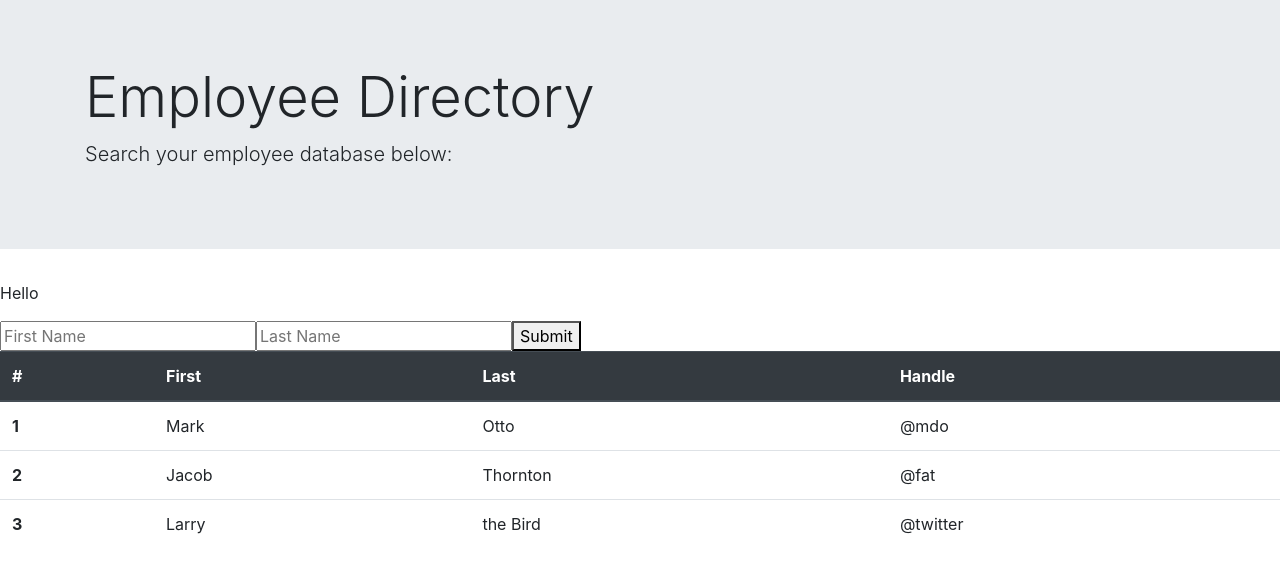
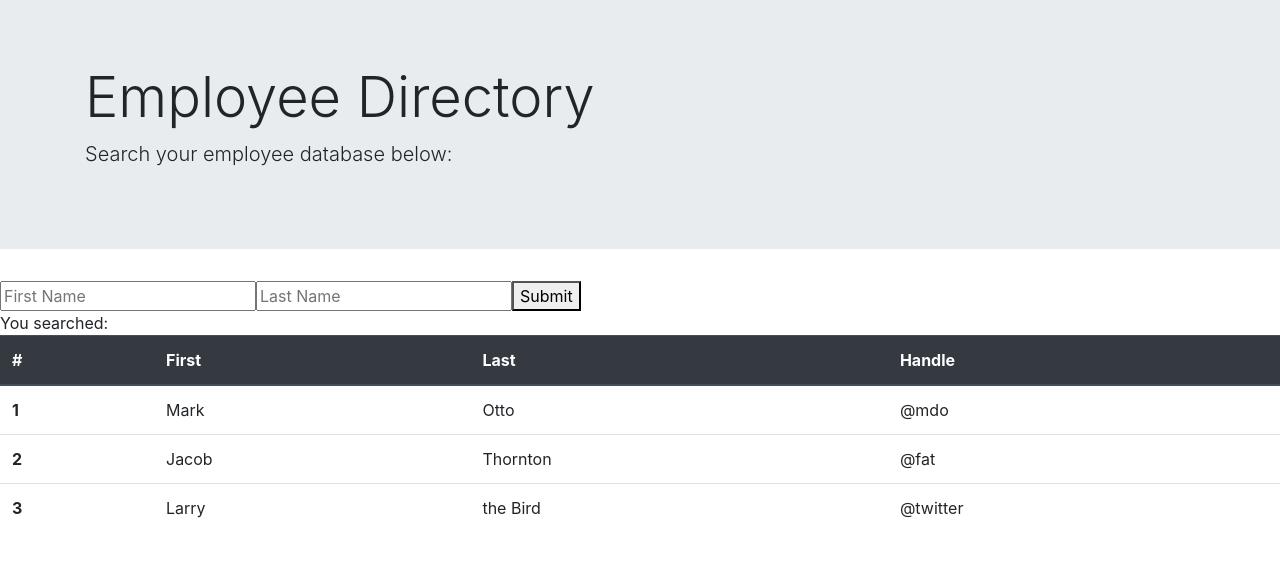
Before and after one commit to Jermayy/EmployeeDirectory, a React (Create React App) app: page / in a window 1280 px wide. Shown: the top 572 px of the page. Built offline with nearby package versions, Linux system fonts and the light colour scheme.

Commit message:
Moved Table to own component file

```diff
--- a/src/components/RenderBootstrap.js
+++ b/src/components/RenderBootstrap.js
@@ -1,6 +1,6 @@
 import React from "react";
 import SearchBar from './SearchBar'
-
+import Table from './Table'
 
 function RenderBootstrap() {
 
@@ -15,37 +15,8 @@ function RenderBootstrap() {
 </div>
 
 <SearchBar/>
+<Table/>
 
-<table class="table">
-  <thead class="thead-dark">
-    <tr>
-      <th scope="col">#</th>
-      <th scope="col">First</th>
-      <th scope="col">Last</th>
-      <th scope="col">Handle</th>
-    </tr>
-  </thead>
-  <tbody>
-    <tr>
-      <th scope="row">1</th>
-      <td>Mark</td>
-      <td>Otto</td>
-      <td>@mdo</td>
-    </tr>
-    <tr>
-      <th scope="row">2</th>
-      <td>Jacob</td>
-      <td>Thornton</td>
-      <td>@fat</td>
-    </tr>
-    <tr>
-      <th scope="row">3</th>
-      <td>Larry</td>
-      <td>the Bird</td>
-      <td>@twitter</td>
-    </tr>
-  </tbody>
-</table>
 </div>
 
     )
--- a/src/components/SearchBar.js
+++ b/src/components/SearchBar.js
@@ -1,6 +1,6 @@
 import React, { Component } from "react";
 
-class Form extends Component {
+class SearchBar extends Component {
   // Setting the component's initial state
   state = {
     firstName: "",
@@ -34,7 +34,7 @@ class Form extends Component {
     return (
       <div>
         <p>
-          Hello {this.state.firstName} {this.state.lastName}
+
         </p>
         <form className="form">
           <input
@@ -53,9 +53,13 @@ class Form extends Component {
           />
           <button onClick={this.handleFormSubmit}>Submit</button>
         </form>
+
+
+        You searched: {this.state.firstName} {this.state.lastName}
+
       </div>
     );
   }
 }
 
-export default Form;
+export default SearchBar;
--- a/src/components/Table.js
+++ b/src/components/Table.js
@@ -0,0 +1,49 @@
+import React, {Component} from 'react';
+
+
+class Table extends Component{
+
+state ={
+    list: []
+}
+
+    render(){
+return (
+<div>
+    <table className="table">
+  <thead className="thead-dark">
+    <tr>
+      <th scope="col">#</th>
+      <th scope="col">First</th>
+      <th scope="col">Last</th>
+      <th scope="col">Handle</th>
+    </tr>
+  </thead>
+  <tbody>
+    <tr>
+      <th scope="row">1</th>
+      <td>Mark</td>
+      <td>Otto</td>
+      <td>@mdo</td>
+    </tr>
+    <tr>
+      <th scope="row">2</th>
+      <td>Jacob</td>
+      <td>Thornton</td>
+      <td>@fat</td>
+    </tr>
+    <tr>
+      <th scope="row">3</th>
+      <td>Larry</td>
+      <td>the Bird</td>
+      <td>@twitter</td>
+    </tr>
+  </tbody>
+</table>
+</div>
+)
+}
+
+}
+
+export default Table;
--- a/src/index.js
+++ b/src/index.js
@@ -2,7 +2,7 @@ import React from 'react';
 import ReactDOM from 'react-dom';
 import './index.css';
 import App from './App';
-import bootstrap from'bootstrap/dist/css/bootstrap.min.css';
+import Bootstrap from'bootstrap/dist/css/bootstrap.min.css';
 // import * as serviceWorker from './serviceWorker';
 
 ReactDOM.render(
```
